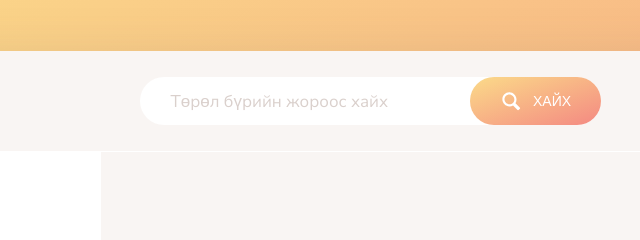
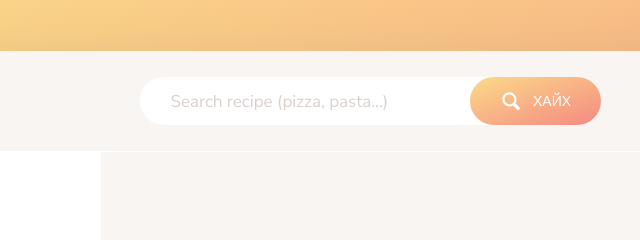
Before and after one commit to tumenchudur/recipe, a website built with webpack: page src/index.html in a window 1280 px wide. Shown: the top 240 px of the page, 253-893 px from the left. Built offline with nearby package versions, Linux system fonts and the light colour scheme.

Commit message:
updated the  search info

```diff
--- a/src/index.html
+++ b/src/index.html
@@ -16,7 +16,7 @@
         <header class="header">
             <img src="img/favicon.png" alt="Logo" class="header__logo" />
             <form class="search">
-                <input type="text" class="search__field" placeholder="Төрөл бүрийн жороос хайх" />
+                <input type="text" class="search__field" placeholder="Search recipe (pizza, pasta...)" />
                 <button class="btn search__btn">
             <svg class="search__icon">
               <use href="img/icons.svg#icon-magnifying-glass"></use>
```
Also changed, not shown: docs/index.html (+1 -1 lines).
